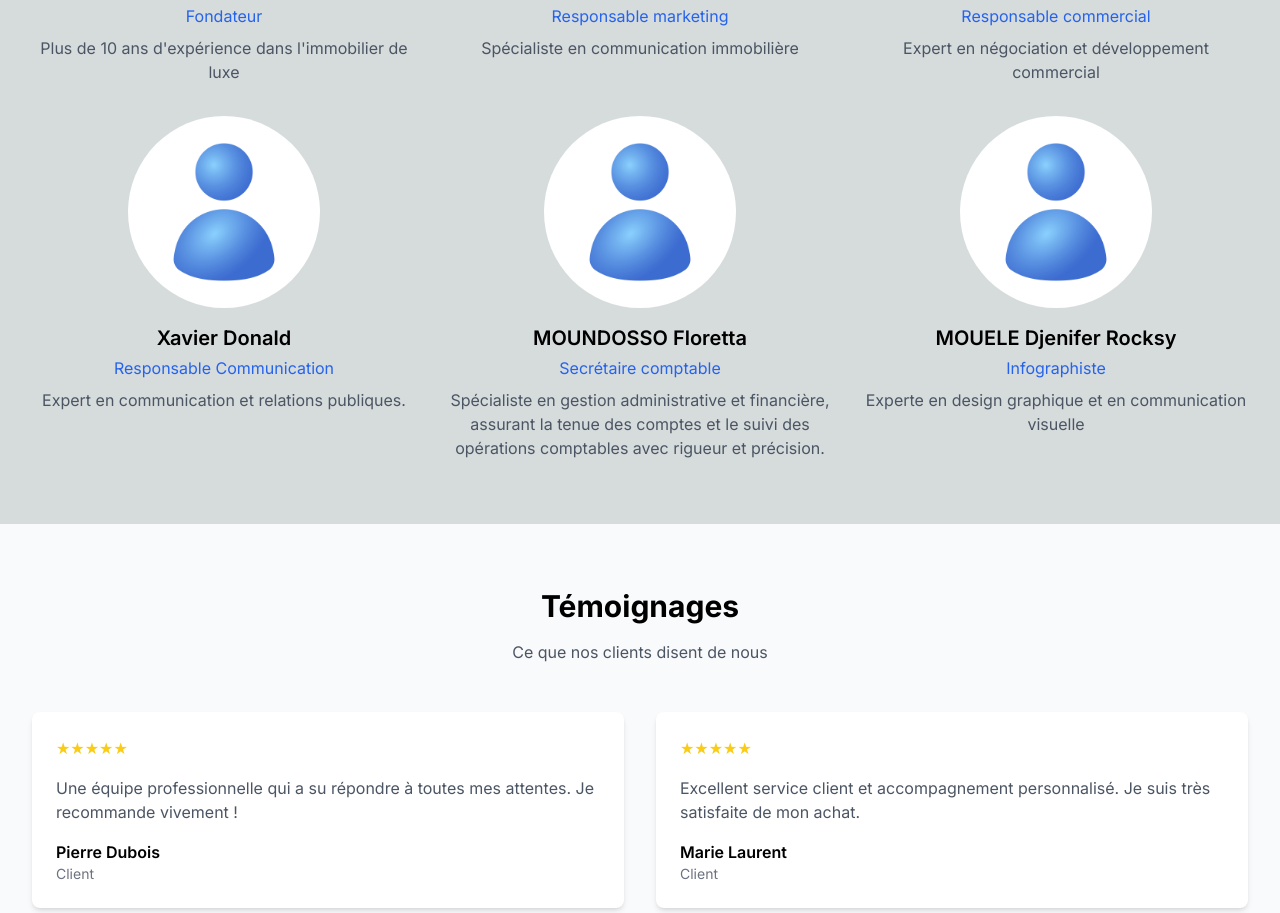
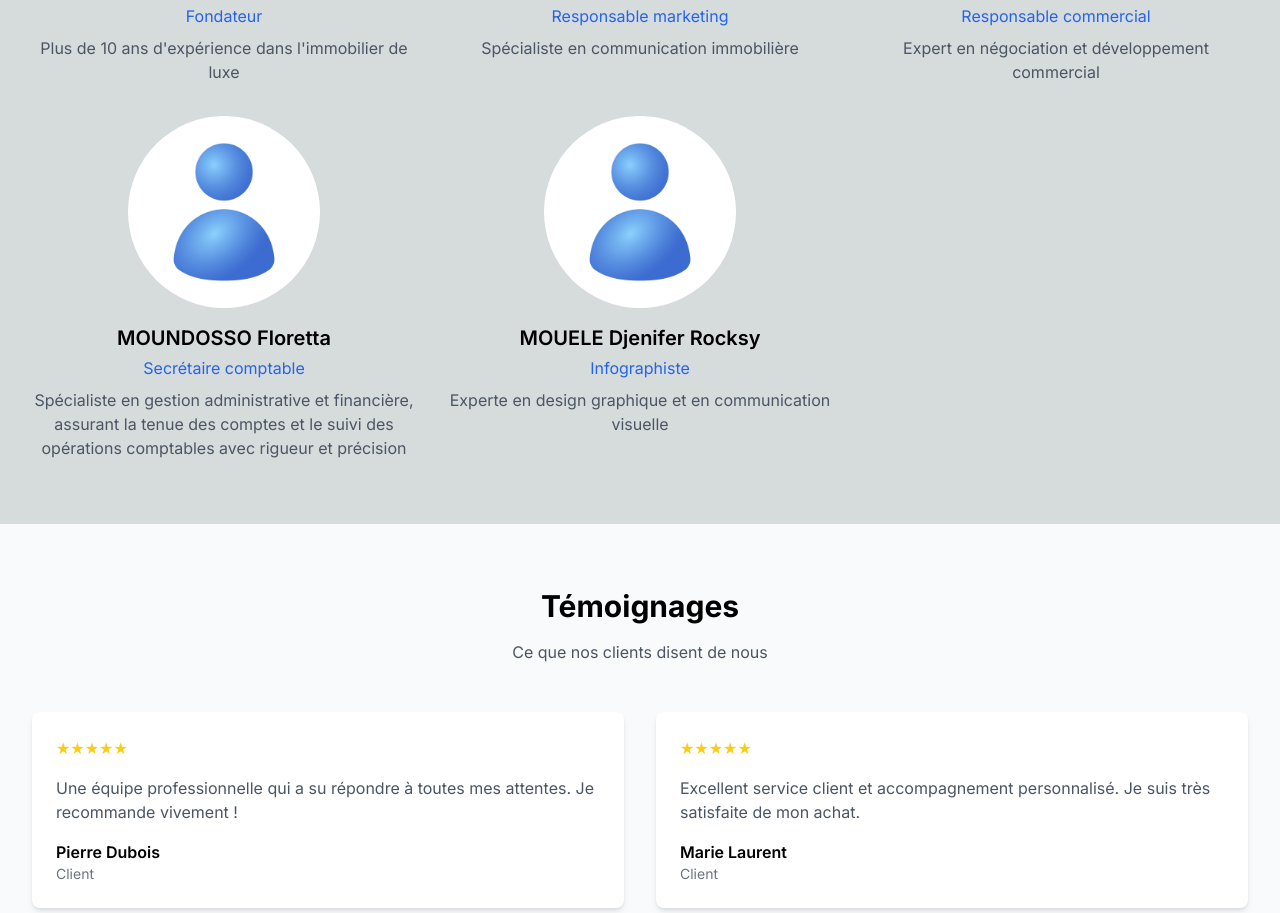
Before and after one commit to Beviryon/mvb_site, a Next.js app in the folder frontend/: page /about in a window 1280 px wide. Shown: the part 1824-2737 px from the top of the page. Built offline with nearby package versions, Linux system fonts and the light colour scheme.

Commit message:
Résolution des conflits dans page.tsx

```diff
--- a/frontend/src/app/about/page.tsx
+++ b/frontend/src/app/about/page.tsx
@@ -22,16 +22,10 @@ const team = [
     description: 'Expert en négociation et développement commercial',
   },
   {
-    name: 'Xavier Donald',
-    role: 'Responsable Communication',
-    image: '/images/profil.jpg',
-    description: 'Expert en communication et relations publiques.',
-  },
-  {
     name: 'MOUNDOSSO Floretta',
     role: 'Secrétaire comptable',
     image: '/images/profil.jpg',
-    description: "Spécialiste en gestion administrative et financière, assurant la tenue des comptes et le suivi des opérations comptables avec rigueur et précision.",
+    description: "Spécialiste en gestion administrative et financière, assurant la tenue des comptes et le suivi des opérations comptables avec rigueur et précision",
   },
   {
     name: 'MOUELE Djenifer Rocksy',
```
